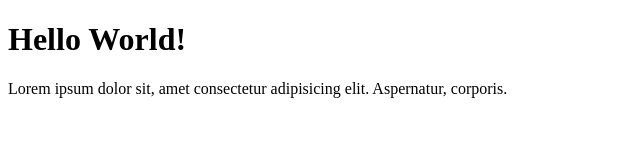
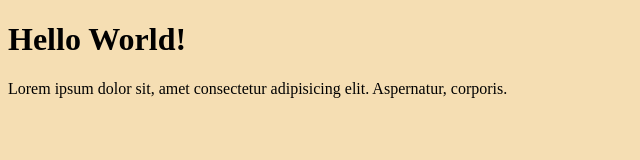
Before and after one commit to Aliibaabaa/gitact2, a plain HTML site: page index.html in a window 1280 px wide. Shown: the whole page, without its empty margins (0-640 px from the left). Drawn offline with Linux system fonts and the light colour scheme.

Commit message:
Added bg color: wheat

```diff
--- a/index.html
+++ b/index.html
@@ -6,8 +6,9 @@
     <meta name="viewport" content="width=device-width, initial-scale=1.0">
     <title>git acct 2</title>
 </head>
-<body>
+<body style="background-color:wheat">
     <h1> Hello World! </h1>
     <p> Lorem ipsum dolor sit, amet consectetur adipisicing elit. Aspernatur, corporis.</p>
+
 </body>
 </html>
```
